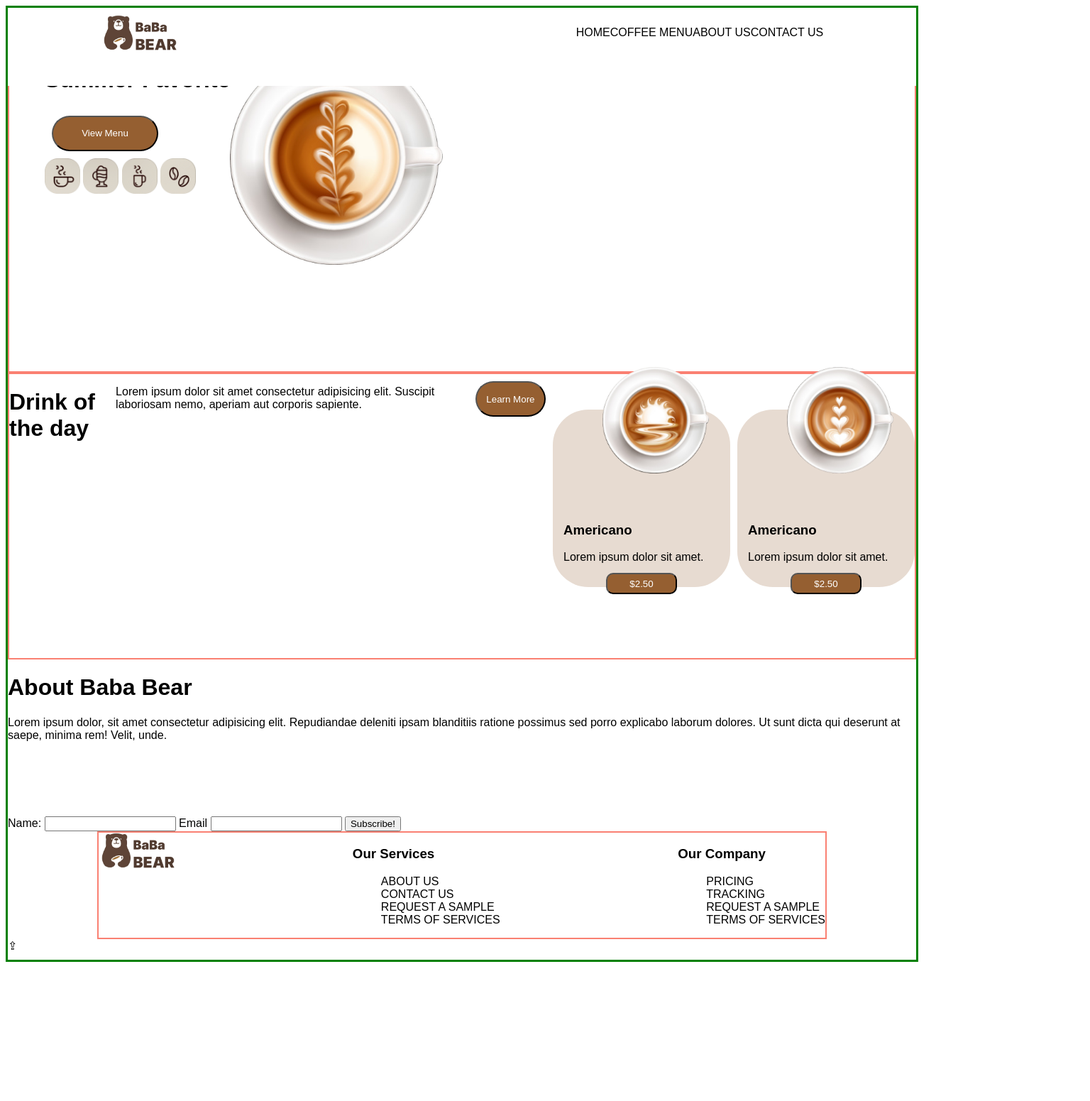
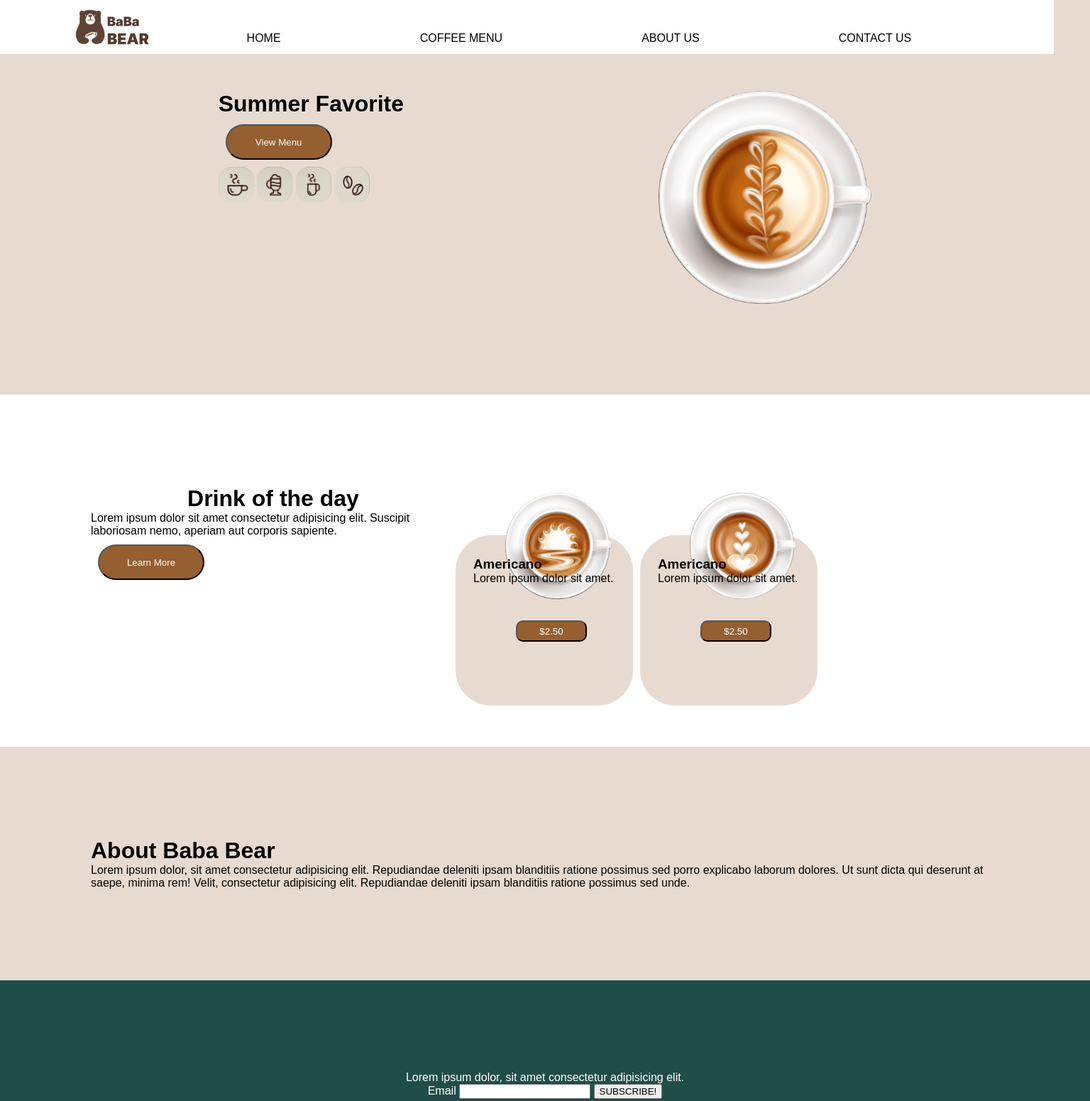
Before and after one commit to yuanwuu/Udacity-landing-page, a plain HTML site: page index.html in a window 1280 px wide. Shown: the top 1551 px of the page at 71% size, 1536 px wide, since content can reach past the window. Before the commit the page ends 1363 px from the top, so only its background shows below. Drawn offline with Linux system fonts and the light colour scheme.

Commit message:
reorganized files and code

```diff
--- a/app.js
+++ b/app.js
@@ -1,41 +1,49 @@
-// 1. Create an empty element:
+// 1. Select an empty element:
 const navList = document.querySelector('ul');
-
 
 // 2. Create a list of text nodes from the navItem array:
 const navItem = ['home', 'coffee menu', 'about us', 'contact us'];
 
-
 // 3. Set the innerHTML of the ul element with the navItem array:
-navList.innerHTML = navItem.map(text => `<li><a href='/'>${text}</a></li>`).join('');
+navList.innerHTML = navItem.map(text => `<li><a href='#${text}'>${text}</a></li>`).join('');
 
 // 4. Append the ul element to the parent container:
 const navContainer = document.getElementById('nav-container');
 navContainer.appendChild(navList);
 
 
-// ------------------------- scorll -------------------------
+// ------------------------- scroll -------------------------
 const aboutEl = document.querySelector(".about");
-aboutEl.scrollIntoView({behavior:'smooth'});
+const contactEl = document.querySelector(".contact");
 
-const contactEl = document.querySelector(".contact");
-contactEl.scrollIntoView({behavior:'smooth'});
+aboutEl.scrollIntoView({ behavior: 'smooth' });
+contactEl.scrollIntoView({ behavior: 'smooth' });
 
-// 1. Create the element to add at the bottom of the page
-const bottomElement = document.createElement('div');
-bottomElement.innerHTML = '<span>&#8682</span>';
+// // 1. Create the element to add at the bottom of the page
+// const bottomElement = document.createElement('div');
+// bottomElement.innerHTML = '<span>&#8682</span>';
 
-// 2. Append the element to the document body
-document.body.appendChild(bottomElement);
+// // 2. Append the element to the document body
+// document.body.appendChild(bottomElement);
 
-// 3. Scroll back to the top of the page
-window.scrollTo({ top: 0, behavior: 'smooth' });
+// // 3. Scroll back to the top of the page
+// window.scrollTo({ top: 0, behavior: 'smooth' });
 
 
 
-//------------------------ OnClick ------------------------
+//------------------------ Hover ------------------------
 
+const button = document.querySelector('button');
 
+button.addEventListener('mouseover', function() {
+  button.style.backgroundColor = 'white';
+  button.style.color = '#955f31';
+});
+
+button.addEventListener('mouseout', function() {
+  button.style.backgroundColor = '';
+  button.style.color = '';
+});
 
 
 
--- a/index.html
+++ b/index.html
@@ -33,17 +33,17 @@
 
 
     <div class="random-drinks">
-        <h1>Drink of the day</h1>
-        <p>Lorem ipsum dolor sit amet consectetur adipisicing elit. Suscipit laboriosam nemo, aperiam aut corporis sapiente.</p>
-        <button>Learn More</button>
+        <div class="random-drinks-content">
+            <h1>Drink of the day</h1>
+            <p>Lorem ipsum dolor sit amet consectetur adipisicing elit. Suscipit laboriosam nemo, aperiam aut corporis sapiente.</p>
+            <button>Learn More</button>
+        </div>
         <div id="card-section">
             <div id="card">
                 <img class="drink-icon" src="/assets/Mask group-2.png" alt="drink1" />
                 <div class="drink-content">
                     <h3>Americano</h3>
                     <p>Lorem ipsum dolor sit amet.</p>
-                    <!-- <img src="/" alt="cart"/>
-                    <img src="/" alt="fav" /> -->
                     <button class="price">$2.50</button>
                 </div>
                 <div class="sq"></div>
@@ -53,8 +53,6 @@
                 <div class="drink-content">
                     <h3>Americano</h3>
                     <p>Lorem ipsum dolor sit amet.</p>
-                    <!-- <img src="/" alt="cart"/>
-                    <img src="/" alt="fav" /> -->
                     <button class="price">$2.50</button>
                 </div>
                 <div class="sq"></div>
@@ -66,15 +64,16 @@
 
     <div class="about">
         <h1>About Baba Bear </h1>
-        <p>Lorem ipsum dolor, sit amet consectetur adipisicing elit. Repudiandae deleniti ipsam blanditiis ratione possimus sed porro explicabo laborum dolores. Ut sunt dicta qui deserunt at saepe, minima rem! Velit, unde.</p>
+        <p>Lorem ipsum dolor, sit amet consectetur adipisicing elit. Repudiandae deleniti ipsam blanditiis ratione possimus sed porro explicabo laborum dolores. Ut sunt dicta qui deserunt at saepe, minima rem! Velit,  consectetur adipisicing elit. Repudiandae deleniti ipsam blanditiis ratione possimus sed unde.</p>
     </div>
 
     <div class="contact">
-        <label>Name:</label>
-        <input type="text" name="name"/>
-        <label>Email</label>
-        <input type="email"/>
-        <input type="submit" value="Subscribe!" />
+        <p>Lorem ipsum dolor, sit amet consectetur adipisicing elit. </p>
+        <div>
+            <label>Email</label>
+            <input type="email"/>
+            <input type="submit" value="SUBSCRIBE!" />
+        </div>
     </div>
 
     <footer>
--- a/styles.css
+++ b/styles.css
@@ -17,24 +17,24 @@ img ref:
 
 */
 
+* {
+    margin: 0 auto;
+}
 
 body {
-    text-align: left;
-    width: 100%;
-    height: auto;
-    border: 3px solid green;
-    padding: 10px 0 10px 0;
-    display: flexbox;
+    display: flex;
     flex-direction: column;
     font-family: Arial, Helvetica, sans-serif;
 }
 
+
+
+/* ---------------------- UNIVERSAL ----------------------  */
 ul {
     list-style-type:none;
-}
-li {
     text-decoration: none;
 }
+
 button {
     background-color: #955f31;
     color: white;
@@ -48,33 +48,48 @@ button {
     height: 50px;
 }
 
+
+
+/* ---------------------- NAV ----------------------  */
 nav {
+    z-index: 10;
     width: 100%;
-    height: 100px;
+    height: auto;
     background-color: white;
-    margin: 0 auto;
+    padding: 1% 8% 1% 8%;
+    position:fixed;
+    justify-content: space-evenly;
+    align-items: end;
+}
+#nav-container {
     display: flex;
     flex-direction:row;
-    position:fixed;
-    justify-content: space-around;
+}
+#nav-item {
+    width: 100%;
+    display: flex;
+    flex-direction: row;
+    justify-content: space-evenly;
 }
 
-#nav-item {
+
+
+/* ---------------------- HERO ----------------------  */
+
+.hero {
+    background-color: #95603139;
     display: flex;
     flex-direction: row;
-    justify-content: space-around;
+    padding-top: 100px;
+    height: auto;
+    width: 100%;
+    padding:10%;
 }
+
 
 .hero-img {
     width: 300px;
     height: 300px;
-}
-.hero {
-    border: 2px solid salmon;
-    display: flex;
-    flex-direction: row;
-    height: 50vh;
-    padding: 50px 50px 50px 50px;
 }
 
 .sm-drink-logo {
@@ -83,14 +98,21 @@ nav {
 }
 
 
-
+/* ---------------------- RANDOM DRINKS ----------------------  */
 
 .random-drinks {
-    border: 2px solid salmon;
-    height: 50vh;
+    /* border: 1px solid #204d48; */
+    height: 30vh;
+    padding: 10%;
     display: flex;
     flex-direction: row;
 }
+
+.random-drinks-content {
+    display: flex;
+    flex-direction: column;
+}
+
 .drink-icon{
     width: 150px;
     height: 150px;
@@ -98,39 +120,36 @@ nav {
     left: 70px;
     top: -10px;
 }
-
  #card-section{
 display: flex;
 flex-direction: row;
 gap: 10px;
 }
  #card {
+    margin-top: 20px;
     z-index: 2;
     width: 250px;
-    height: 400px;
+    height: auto;
+    position: relative;
     /* border: 1px solid green; */
-    position: relative;
      display: flex;
      flex-direction: column;
      align-content: space-around;
      text-align: center;
-}
-.drink-content {
+} .drink-content {
     position: absolute;
-    top: 175px;
+    top: 25%;
     text-align: left;
-    margin: 15px;
-}
-.sq {
+    margin: 10%;
+} .sq {
     position:absolute;
-    height: 250px;
+    height: 240px;
     width: 250px;
     background-color: #95603139;
     border-radius: 50px;
     z-index: -1;
     top: 50px;
-}
-.price {
+} .price {
     position: absolute;
     top:80px;
     left: 50px;
@@ -140,14 +159,33 @@ gap: 10px;
 }
 
 
+
+
+/* ---------------------- ABOUT US ----------------------  */
 .about {
-    height: 25vh;
+    background-color: #95603139;
+    padding: 10%;
+    height: auto;
+    width: 100%;
+    margin: 0 auto;
 }
 
+
+
+/* ---------------------- CONTACT US ----------------------  */
+.contact {
+    display: flex;
+    flex-direction: column;
+    background-color: #204d48;
+    color:white;
+    width: 100%;
+    padding: 10%;
+}
+
+/* ---------------------- FOOTER ----------------------  */
 footer {
     width: 80%;
-    margin: 0 auto;
-    border: 2px solid salmon;
+    padding: 5%;
     display: flex;
     flex-direction: row;
     justify-content: space-between;
```
Also changed, not shown: 1 other file. Lines whose indentation alone changed are shown as unchanged.
